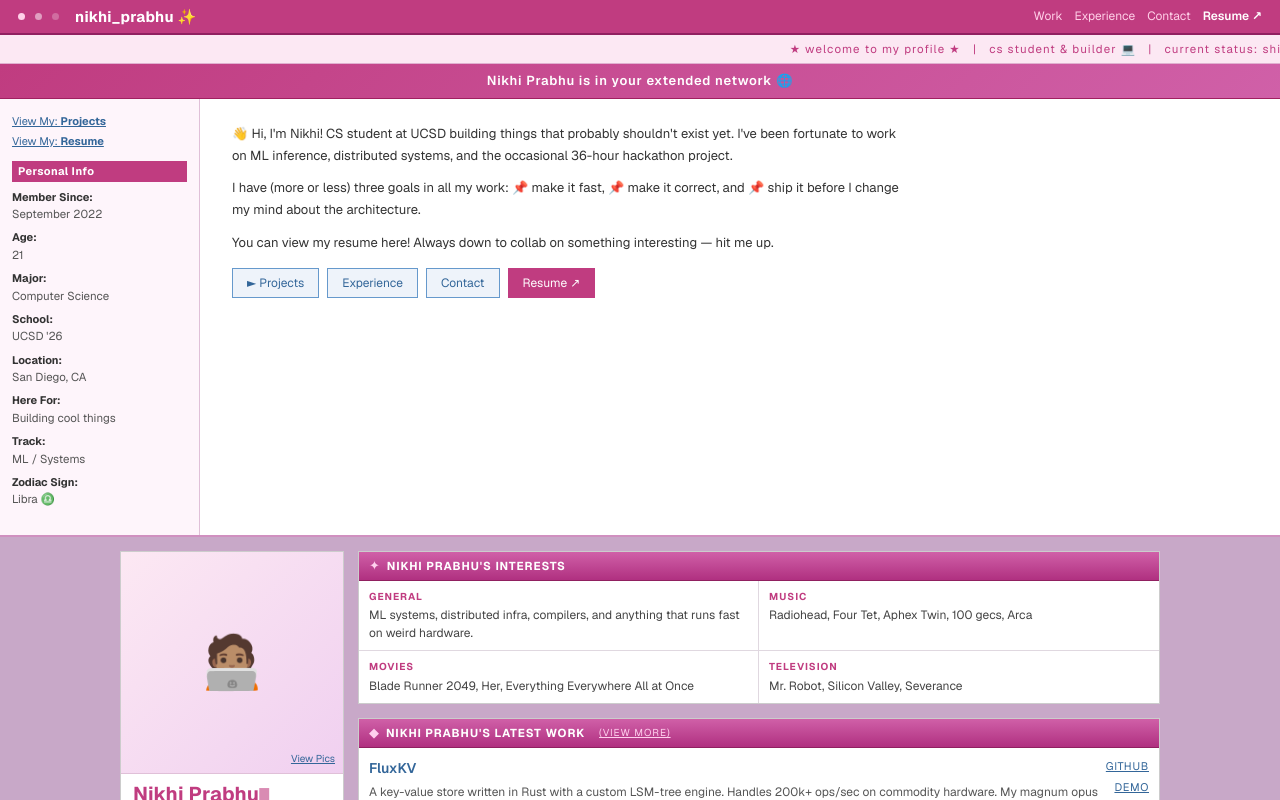
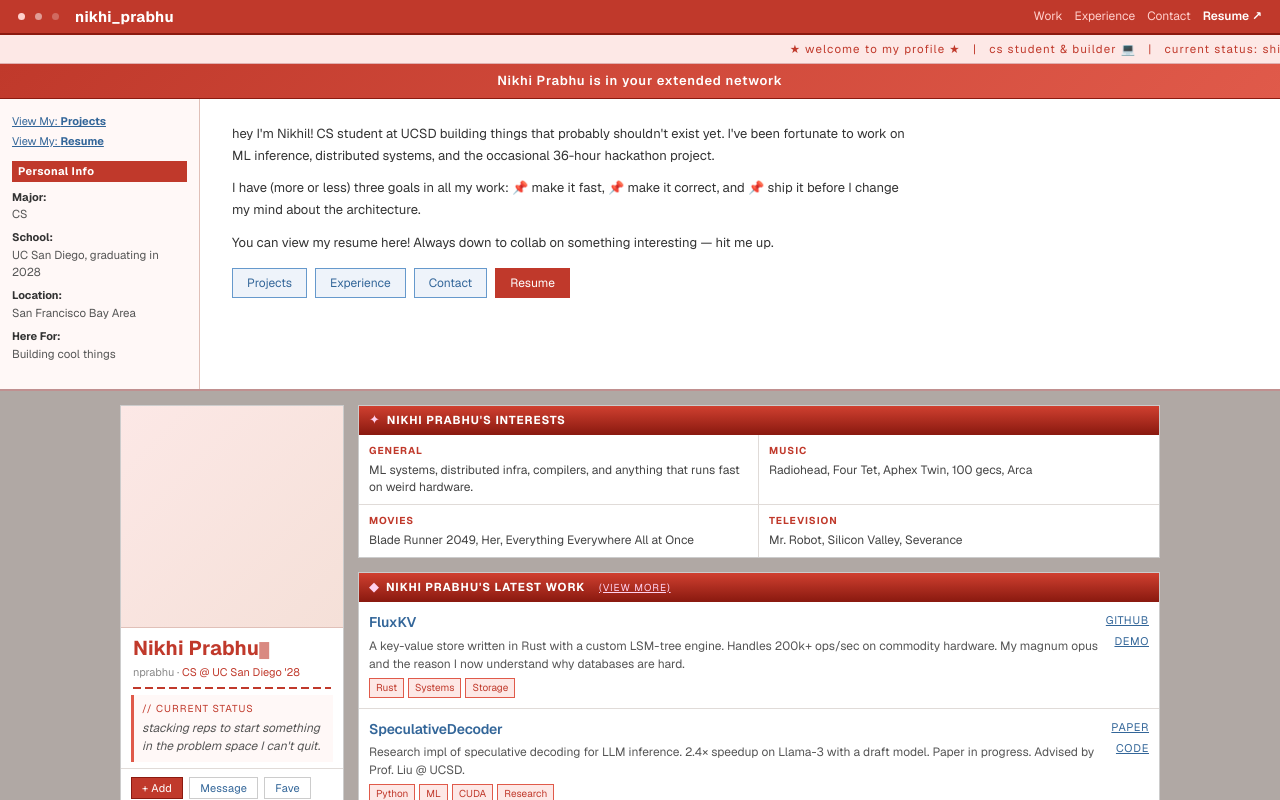
Before and after one commit to Trolleroof/personal-website, a Next.js app: page / in a window 1280 px wide. Shown: the top 800 px of the page. Built offline with nearby package versions, Linux system fonts and the light colour scheme.

Commit message:
fixed added

```diff
--- a/src/app/globals.css
+++ b/src/app/globals.css
@@ -1,15 +1,15 @@
 @import url('https://fonts.googleapis.com/css2?family=Geist:wght@400;500;600;700&family=Geist+Mono:wght@400;500;600&display=swap');
 
 :root {
-  --pink: #c03c80;
-  --pink-mid: #e07ab8;
-  --pink-light: #fce8f3;
-  --pink-pale: #fef5fb;
+  --pink: #c0392b;
+  --pink-mid: #e05a4a;
+  --pink-light: #fde8e6;
+  --pink-pale: #fff8f7;
   --blue: #336699;
   --blue-light: #6699cc;
   --white: #ffffff;
-  --off: #f8f3f7;
-  --gray: #e0d8e0;
+  --off: #f8f6f5;
+  --gray: #e0dbd8;
   --gray-mid: #888;
   --text: #333;
   --border: 1px solid #ccc;
@@ -21,7 +21,7 @@
 *, *::before, *::after { box-sizing: border-box; margin: 0; padding: 0; }
 
 body {
-  background: #c8a8c8;
+  background: #b0a8a4;
   color: var(--text);
   font-family: var(--sans);
   font-size: 13px;
@@ -44,16 +44,16 @@ a:hover { color: var(--pink); }
   display: flex; align-items: center; justify-content: space-between;
   padding: 5px 18px;
   font-family: var(--sans); font-size: 13px;
-  border-bottom: 2px solid #902060;
+  border-bottom: 2px solid #8b1a10;
   position: sticky; top: 0; z-index: 100;
 }
 .topbar-left { display: flex; align-items: center; gap: 10px; font-weight: 700; font-size: 15px; letter-spacing: 0.02em; }
-.topbar-dot { width: 7px; height: 7px; border-radius: 50%; background: #ffd0e8; display: inline-block; }
+.topbar-dot { width: 7px; height: 7px; border-radius: 50%; background: #ffd0cc; display: inline-block; }
 .topbar-dot:nth-child(2) { background: rgba(255,255,255,0.5); }
 .topbar-dot:nth-child(3) { background: rgba(255,255,255,0.25); }
-.topbar-status { font-size: 12px; color: #ffd0e8; }
+.topbar-status { font-size: 12px; color: #ffd0cc; }
 .topbar-nav { display: flex; gap: 12px; font-size: 12px; }
-.topbar-nav a { color: #ffd0e8; text-decoration: none; }
+.topbar-nav a { color: #ffd0cc; text-decoration: none; }
 .topbar-nav a:hover { color: #fff; text-decoration: underline; }
 
 /* MARQUEE */
@@ -62,7 +62,7 @@ a:hover { color: var(--pink); }
   color: var(--pink);
   font-family: var(--sans); font-size: 11.5px; letter-spacing: 0.1em;
   padding: 5px 0; overflow: hidden; white-space: nowrap;
-  border-bottom: 1px solid #e0b0d0;
+  border-bottom: 1px solid #e0b0b0;
 }
 .marquee-inner { display: inline-block; animation: marquee var(--marquee-dur, 28s) linear infinite; }
 @keyframes marquee { from { transform: translateX(100vw); } to { transform: translateX(-100%); } }
@@ -71,17 +71,17 @@ a:hover { color: var(--pink); }
 .hero-myspace {
   width: 100%;
   background: var(--off);
-  border-bottom: 2px solid #d090c0;
+  border-bottom: 2px solid #c09090;
 }
 .extended-network-bar {
-  background: linear-gradient(135deg, #c03c80, #d060a8);
+  background: linear-gradient(135deg, #c0392b, #e05a4a);
   color: #fff;
   text-align: center;
   padding: 7px 20px;
   font-size: 13px;
   font-weight: 600;
   letter-spacing: 0.06em;
-  border-bottom: 1px solid #a02060;
+  border-bottom: 1px solid #8b1a10;
 }
 .hms-inner {
   display: grid;
@@ -93,7 +93,7 @@ a:hover { color: var(--pink); }
   padding: 14px 12px 20px;
   font-size: 12px;
   line-height: 1.5;
-  border-right: 1px solid #e0c0d8;
+  border-right: 1px solid #e0c0b8;
 }
 .hms-side-actions { display: flex; flex-direction: column; gap: 3px; margin-bottom: 12px; }
 .hms-side-link { color: var(--blue); text-decoration: underline; font-size: 11px; }
@@ -126,7 +126,7 @@ a:hover { color: var(--pink); }
 }
 .hms-btn:hover { background: var(--blue); color: #fff; text-decoration: none; }
 .hms-btn-pink { border-color: var(--pink); color: var(--white); background: var(--pink); }
-.hms-btn-pink:hover { background: #a02060; border-color: #a02060; }
+.hms-btn-pink:hover { background: #8b1a10; border-color: #8b1a10; }
 
 /* PAGE LAYOUT */
 .page-wrap {
@@ -136,12 +136,12 @@ a:hover { color: var(--pink); }
 
 .panel { background: var(--white); border: 1px solid #ccc; margin-bottom: 14px; }
 .panel-header {
-  background: linear-gradient(to bottom, #d060a8, #b03080);
+  background: linear-gradient(to bottom, #d04030, #8b1a10);
   color: #fff;
   font-family: var(--sans); font-size: 11.5px; font-weight: 700;
   letter-spacing: 0.08em; text-transform: uppercase;
   padding: 4px 10px; display: flex; align-items: center; gap: 6px;
-  border-bottom: 1px solid #902060;
+  border-bottom: 1px solid #8b1a10;
 }
 .panel-header .ph-icon { color: #ffd0ee; font-size: 13px; }
 .panel-body { padding: 10px; }
@@ -150,15 +150,11 @@ a:hover { color: var(--pink); }
 .profile-avatar {
   width: 100%;
   aspect-ratio: 1;
-  background: linear-gradient(135deg, #fce8f3 0%, #f0d0f0 100%);
+  background: linear-gradient(135deg, #fce8e6 0%, #f5e0d8 100%);
   display: flex; align-items: center; justify-content: center;
   font-size: 52px;
-  border-bottom: 1px solid #e0c0d8;
+  border-bottom: 1px solid #e0c0b8;
   position: relative;
-}
-.profile-avatar-label {
-  position: absolute; bottom: 6px; right: 8px;
-  font-size: 10px; color: var(--blue); text-decoration: underline; cursor: pointer;
 }
 .profile-name {
   font-family: var(--display); font-size: 20px; font-weight: 700; color: var(--pink);
@@ -180,8 +176,8 @@ a:hover { color: var(--pink); }
   text-decoration: none; display: inline-block;
 }
 .btn:hover { background: var(--blue); color: #fff; border-color: var(--blue); }
-.btn-pink { background: var(--pink); color: #fff; border-color: #902060; }
-.btn-pink:hover { background: #a02060; }
+.btn-pink { background: var(--pink); color: #fff; border-color: #8b1a10; }
+.btn-pink:hover { background: #8b1a10; }
 
 /* SOCIALS REVEAL */
 .socials-reveal {
@@ -208,7 +204,7 @@ a:hover { color: var(--pink); }
 
 /* COUNTER */
 .counter-digits { display: flex; justify-content: center; gap: 3px; padding: 10px 0 6px; }
-.digit { font-family: var(--mono); font-size: 24px; font-weight: 700; background: var(--pink); color: #fff; padding: 4px 8px; border: 1px solid #902060; min-width: 34px; text-align: center; }
+.digit { font-family: var(--mono); font-size: 24px; font-weight: 700; background: var(--pink); color: #fff; padding: 4px 8px; border: 1px solid #8b1a10; min-width: 34px; text-align: center; }
 .counter-label { text-align: center; font-size: 10px; color: var(--gray-mid); letter-spacing: 0.12em; padding-bottom: 10px; }
 
 /* NOW PLAYING */
@@ -230,7 +226,7 @@ a:hover { color: var(--pink); }
 /* SKILLS */
 .skills-grid { display: grid; grid-template-columns: 1fr 1fr; gap: 8px; }
 .skill-cat-label { font-size: 10px; color: var(--pink); text-transform: uppercase; letter-spacing: 0.12em; margin-bottom: 4px; border-bottom: 1px solid var(--pink-light); padding-bottom: 2px; font-weight: 700; }
-.skill-tag { display: inline-block; border: 1px solid #d8b8d8; font-size: 11px; padding: 2px 6px; margin: 2px 2px 2px 0; transition: all 0.1s; color: #555; }
+.skill-tag { display: inline-block; border: 1px solid #d8b8b0; font-size: 11px; padding: 2px 6px; margin: 2px 2px 2px 0; transition: all 0.1s; color: #555; }
 .skill-tag:hover { background: var(--pink); color: #fff; border-color: var(--pink); }
 .skill-tag.hot { border-color: var(--pink); color: var(--pink); font-weight: 600; }
 .skill-tag.hot:hover { background: var(--pink); color: #fff; }
@@ -282,7 +278,7 @@ a:hover { color: var(--pink); }
 
 /* LINKS */
 .links-grid { display: grid; grid-template-columns: 1fr 1fr; gap: 6px; padding: 10px; }
-.link-item { border: 1px solid #d8b8d8; padding: 10px; text-decoration: none; color: var(--blue); display: flex; align-items: center; gap: 8px; font-size: 11px; font-weight: 500; letter-spacing: 0.04em; text-transform: uppercase; transition: all 0.1s; }
+.link-item { border: 1px solid #d8b8b0; padding: 10px; text-decoration: none; color: var(--blue); display: flex; align-items: center; gap: 8px; font-size: 11px; font-weight: 500; letter-spacing: 0.04em; text-transform: uppercase; transition: all 0.1s; }
 .link-item:hover { background: var(--pink); color: #fff; border-color: var(--pink); text-decoration: none; }
 .link-icon { font-size: 18px; }
 
@@ -291,9 +287,9 @@ a:hover { color: var(--pink); }
   background: var(--pink); color: #fff;
   font-family: var(--sans); font-size: 11px; text-align: center;
   padding: 14px; letter-spacing: 0.1em; margin-top: 20px;
-  text-transform: uppercase; border-top: 2px solid #902060;
+  text-transform: uppercase; border-top: 2px solid #8b1a10;
 }
-.site-footer span { color: #ffd0e8; }
+.site-footer span { color: #ffd0cc; }
 
 .deco-line { height: 2px; background: repeating-linear-gradient(90deg, var(--pink) 0 8px, transparent 8px 12px); margin: 4px 0; }
 .cursor::after { content: '█'; animation: blink 1.6s ease-in-out infinite; color: var(--pink); font-size: 14px; }
@@ -304,7 +300,7 @@ a:hover { color: var(--pink); }
 
 @media (max-width: 800px) {
   .hms-inner { grid-template-columns: 1fr; }
-  .hms-sidebar { border-right: none; border-bottom: 1px solid #e0c0d8; }
+  .hms-sidebar { border-right: none; border-bottom: 1px solid #e0c0b8; }
   .hms-content-col { padding: 18px 16px; }
   .page-wrap { grid-template-columns: 1fr; }
 }
--- a/src/app/layout.tsx
+++ b/src/app/layout.tsx
@@ -13,7 +13,7 @@ const geistMono = Geist_Mono({
 });
 
 export const metadata: Metadata = {
-  title: "Nikhi Prabhu ✨",
+  title: "Nikhil Prabhu ",
   description: "CS student @ UCSD — ML systems, distributed infra, and shipping things.",
 };
 
--- a/src/components/Hero.tsx
+++ b/src/components/Hero.tsx
@@ -4,7 +4,7 @@ import React from 'react';
 const Hero: React.FC = () => (
   <div className="hero-myspace">
     <div className="extended-network-bar">
-      Nikhi Prabhu is in your extended network 🌐
+      Nikhi Prabhu is in your extended network
     </div>
     <div className="hms-inner">
       <div className="hms-sidebar">
@@ -26,10 +26,10 @@ const Hero: React.FC = () => (
             <p key={i}>{line}</p>
           ))}
           <div className="hms-nav">
-            <a href="#projects" className="hms-btn">► Projects</a>
+            <a href="#projects" className="hms-btn">Projects</a>
             <a href="#experience" className="hms-btn">Experience</a>
             <a href="#contact" className="hms-btn">Contact</a>
-            <a href="#" className="hms-btn hms-btn-pink">Resume ↗</a>
+            <a href="#" className="hms-btn hms-btn-pink">Resume</a>
           </div>
         </div>
       </div>
--- a/src/components/ProfileCard.tsx
+++ b/src/components/ProfileCard.tsx
@@ -8,8 +8,6 @@ const ProfileCard: React.FC = () => {
   return (
     <div className="panel">
       <div className="profile-avatar">
-        <span>🧑🏽‍💻</span>
-        <span className="profile-avatar-label">View Pics</span>
       </div>
       <div className="profile-name cursor">{PROFILE.name}</div>
       <div className="profile-handle">{PROFILE.handle} · <span style={{ color: "var(--pink)" }}>{PROFILE.school}</span></div>
@@ -22,8 +20,8 @@ const ProfileCard: React.FC = () => {
         <button className="btn btn-pink" onClick={() => setOpen((o) => !o)}>
           {open ? "− Socials" : "+ Add"}
         </button>
-        <button className="btn">✉ Message</button>
-        <button className="btn">⭐ Fave</button>
+        <button className="btn">Message</button>
+        <button className="btn">Fave</button>
       </div>
       <div className={"socials-reveal" + (open ? " open" : "")}>
         <div className="socials-list">
--- a/src/components/TopBar.tsx
+++ b/src/components/TopBar.tsx
@@ -4,7 +4,7 @@ const TopBar: React.FC = () => (
       <span className="topbar-dot"></span>
       <span className="topbar-dot"></span>
       <span className="topbar-dot"></span>
-      <span style={{ marginLeft: 6 }}>nikhi_prabhu ✨</span>
+      <span style={{ marginLeft: 6 }}>nikhi_prabhu</span>
     </div>
     <nav className="topbar-nav">
       <a href="#projects">Work</a>
--- a/src/lib/data.ts
+++ b/src/lib/data.ts
@@ -54,20 +54,16 @@ export interface ProfileData {
 export const PROFILE: ProfileData = {
   name: "Nikhi Prabhu",
   handle: "nprabhu",
-  school: "CS @ UCSD '26",
-  status: "grinding leetcode at 2am and questioning my life choices",
+  school: "CS @ UC San Diego '28",
+  status: "stacking reps to start something in the problem space I can't quit.",
   sidebar: [
-    { label: "Member Since", value: "September 2022" },
-    { label: "Age", value: "21" },
-    { label: "Major", value: "Computer Science" },
-    { label: "School", value: "UCSD '26" },
-    { label: "Location", value: "San Diego, CA" },
+    { label: "Major", value: "CS" },
+    { label: "School", value: "UC San Diego, graduating in 2028" },
+    { label: "Location", value: "San Francisco Bay Area" },
     { label: "Here For", value: "Building cool things" },
-    { label: "Track", value: "ML / Systems" },
-    { label: "Zodiac Sign", value: "Libra ♎" },
   ],
   bio: [
-    "👋 Hi, I'm Nikhi! CS student at UCSD building things that probably shouldn't exist yet. I've been fortunate to work on ML inference, distributed systems, and the occasional 36-hour hackathon project.",
+    "hey I'm Nikhil! CS student at UCSD building things that probably shouldn't exist yet. I've been fortunate to work on ML inference, distributed systems, and the occasional 36-hour hackathon project.",
     "I have (more or less) three goals in all my work: 📌 make it fast, 📌 make it correct, and 📌 ship it before I change my mind about the architecture.",
     "You can view my resume here! Always down to collab on something interesting — hit me up.",
   ],
```
